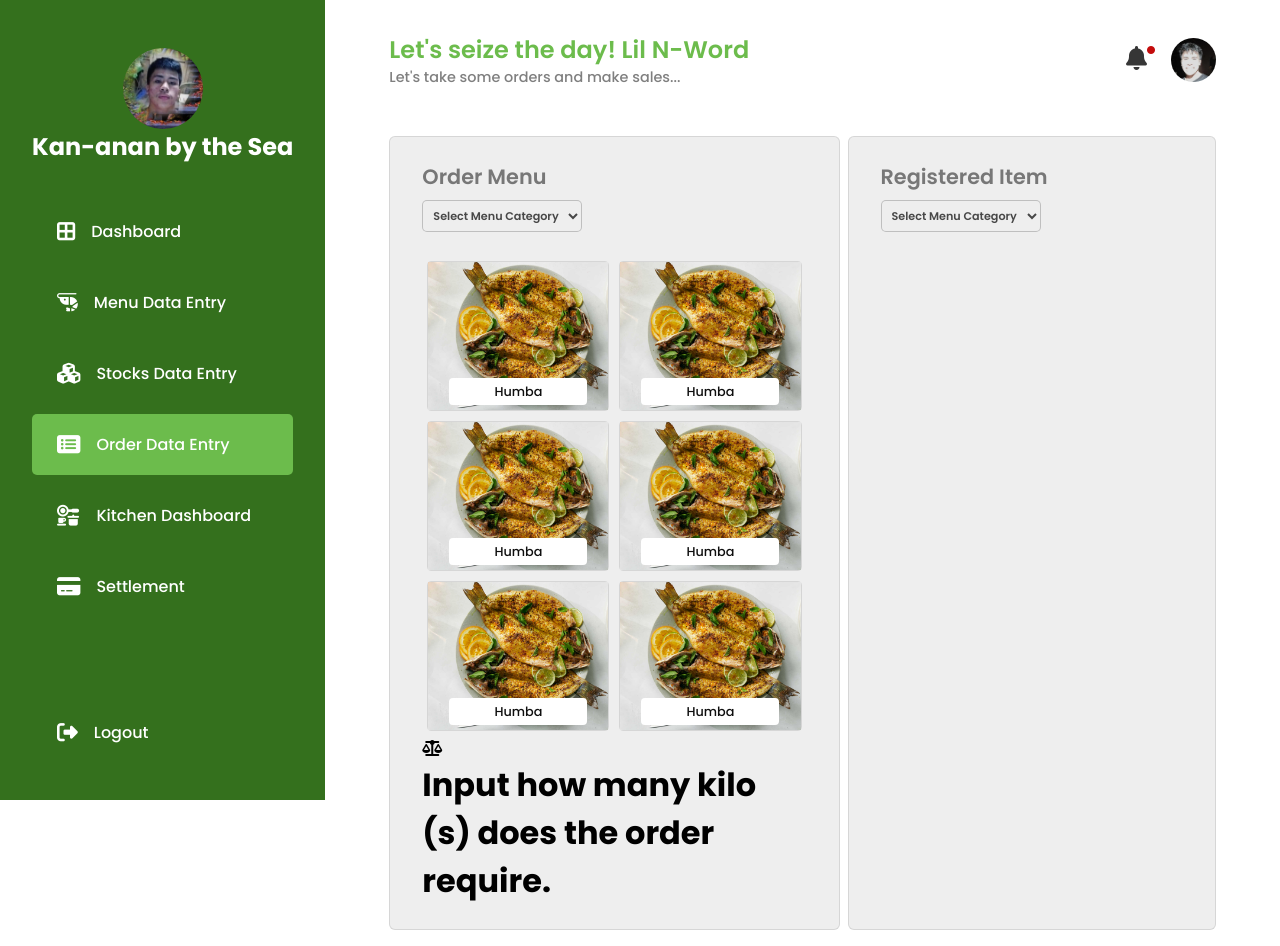
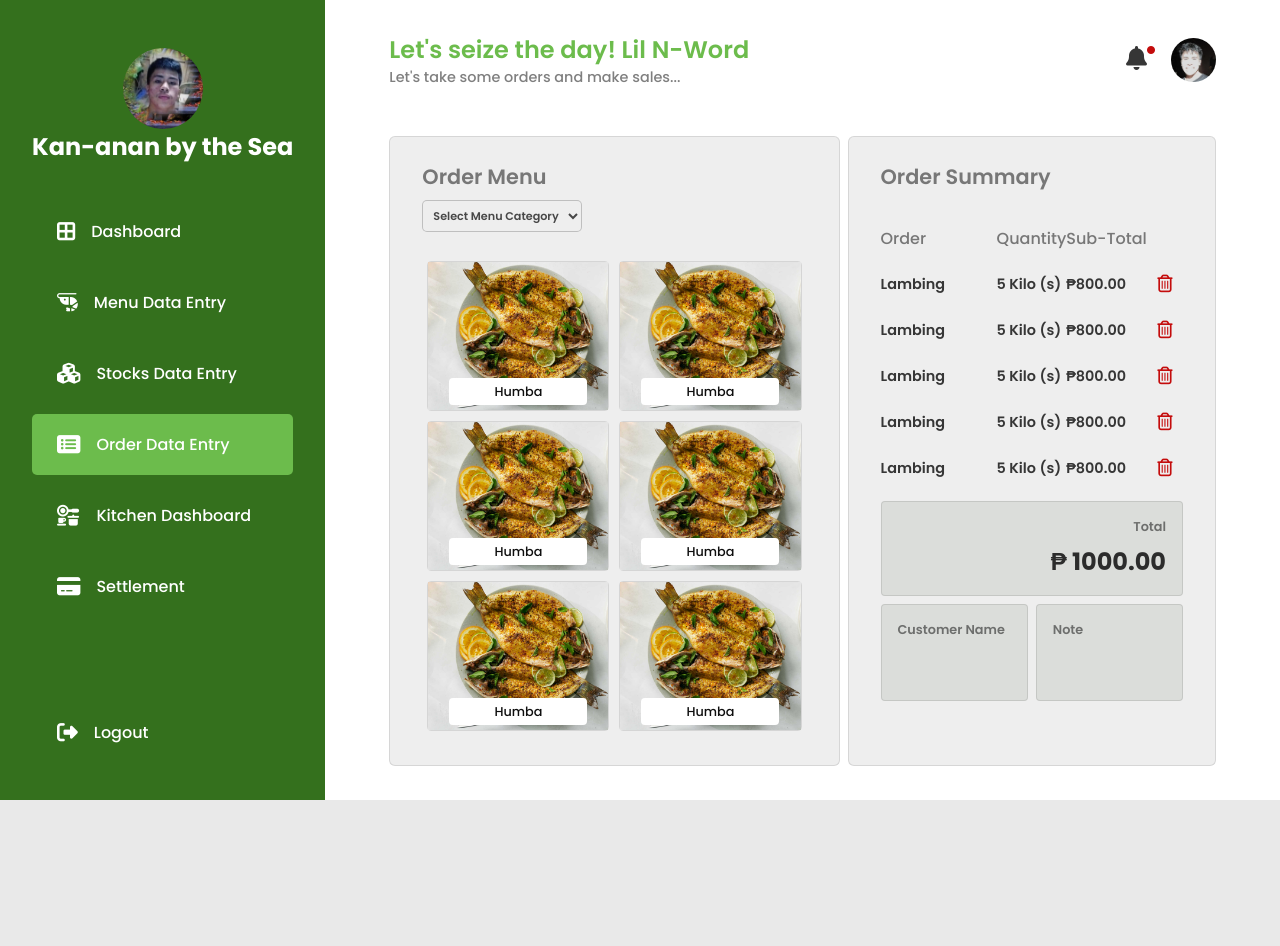
Before and after one commit to definitelynotAldrin/WEB-BASED-SALES-and-INVENTORY, a PHP site: page /public/order_entry.html in a window 1280 px wide. After the commit the page ends 800 px from the top, so only its background shows below. Run offline with PHP 8.4, Linux system fonts and the light colour scheme; some libraries are stand-ins or nearby versions.

Commit message:
order entry

```diff
--- a/css/order_entry.css
+++ b/css/order_entry.css
@@ -298,6 +298,7 @@
     background: var(--secondary-white);
     padding: 1.5rem 2rem;
     border-radius: 6px;
+    position: relative;
 }
 
 .menu-header{
@@ -337,6 +338,8 @@
     align-items: center;
     justify-content: space-between;
     flex-wrap: wrap;
+    max-height: 485px;
+    overflow: auto;
 }
 
 .card{
@@ -375,6 +378,116 @@
     color: var(--darker);
 }
 
+.popup_order_quantity{
+    position: absolute;
+    top: 50%;
+    left: 50%;
+    transform: translate(-50%, -50%);
+    width: 500px;
+    background-color: var(--white);
+    border: 1px solid rgba(0, 0, 0, 0.2);
+    border-radius: 6px;
+    padding: 30px;
+    display: none;
+}
+
+.popup-header{
+    display: flex;
+    align-items: center;
+    gap: 1rem;
+    margin-bottom: 1.5rem;
+}
+
+.popup-header h1{
+    font-size: 1.3rem;
+    font-weight: 600;
+    color: rgba(0, 0, 0, 0.7);
+}
+
+.popup-header i{
+    font-size: 3rem;
+    font-weight: 600;
+    color: var(--light-green);
+}
+
+
+.card-group{
+    display: flex;
+    align-items: center;
+    flex-wrap: wrap;
+}
+
+.card-boxes{
+    width: 75px;
+    padding: 1rem;
+    background-color: var(--secondary-white);
+    border: 1px solid rgba(0, 0, 0, 0.1);
+    border-radius: 4px;
+    display: flex;
+    flex-direction: column;
+    align-items: center;
+    justify-content: center;
+    flex: 1 1 75px;
+    margin: 2px;
+    cursor: pointer;
+}
+
+.card-boxes h3{
+    font-size: 1rem;
+    font-weight: 600;
+    color: var(--darker);
+}
+
+.card-boxes span{
+    font-size: 0.7rem;
+    font-weight: 500;
+    color: var(--dark);
+}
+
+.menu-item-quantity.active{
+    background-color: var(--light-green);
+    border-color: var(--darker);
+}
+
+
+.card-input-field{
+    flex-basis: 162px;
+    flex-direction: row;
+    gap: 0.5rem;
+}
+
+.card-input-field input{
+    width: 100%;
+    padding: 7px;
+    outline: none;
+    border: 1px solid rgba(0, 0, 0, 0.1);
+    background-color: var(--semi-white);
+    font-size: 1rem;
+    font-weight: 600;
+    color: var(--dark);
+}
+
+.card-button-group{
+    margin-top: 1rem;
+}
+
+.card-button-group button{
+    font-size: 1rem;
+    font-weight: 500;
+    text-transform: capitalize;
+    color: var(--white);
+    background-color: var(--light-green);
+    padding: 0.7rem;
+    width: 100%;
+    border-radius: 4px;
+    border: none;
+    outline: none;
+    display: flex;
+    align-items: center;
+    justify-content: center;
+    gap: 0.5rem;
+    cursor: pointer;
+}
 
 .second-panel-section{
     width: 45%;
@@ -382,6 +495,116 @@
     background: var(--secondary-white);
     padding: 1.5rem 2rem;
     border-radius: 6px;
+}
+
+.second-panel-card-container{
+    height: 100%;
+    display: flex;
+    flex-direction: column;
+    justify-content: space-between;
+    max-height: 485px;
+}
+
+.table-container{
+    max-height: 350px;
+    overflow: auto;
+}
+
+table {
+    width: 100%;
+    border-collapse: collapse;
+}
+
+th, td {
+    padding: 10px 0;
+    text-align: left;
+}
+
+th{
+    font-size: 1rem;
+    font-weight: 500;
+    text-transform: capitalize;
+    color: rgba(0, 0, 0, 0.5);
+}
+
+td{
+    font-size: 0.9rem;
+    font-weight: 600;
+    color: var(--dark);
+}
+
+.order-header{
+    width: 150px;
+}
+
+.subtotal-header{
+    white-space: nowrap;
+}
+
+.action-header{
+    width: 50px;
+}
+
+.btn-remove{
+    text-align: center;
+    color: var(--red);
+    font-size: 1.1rem;
+}
+
+
+.card-bottom-container{
+    display: flex;
+    flex-direction: column;
+    gap: 0.5rem;
+}
+
+.card-bottom-groups{
+    display: flex;
+    align-items: center;
+    justify-content: space-between;
+    gap: 0.5rem;
+
+}
+
+.card-bottom-group{
+    display: flex;
+    flex-direction: column;
+    gap: 0.5rem;
+    padding: 1rem;
+    background-color: var(--semi-white);
+    border: 1px solid rgba(0, 0, 0, 0.1);
+    border-radius: 4px;
+    width: 100%;
+}
+
+.total-field{
+    align-items: end;
+}
+
+.total-field span{
+    font-size: 1.5rem;
+    font-weight: 700;
+    color: rgba(0, 0, 0, 0.8);
+}
+
+.card-bottom-group h3{
+    font-size: 0.8rem;
+    font-weight: 600;
+    color: rgba(0, 0, 0, 0.5);
+    text-transform: capitalize;
+    white-space: nowrap;
+}
+
+
+.card-bottom-group input{
+    width: 100%;
+    padding: 0.5rem 0;
+    border: none;
+    outline: none;
+    font-weight: 600;
+    color: var(--darker);
+    background-color: transparent;
+    font-size: 0.9rem;
 }
 
 
@@ -520,6 +743,23 @@
 }
 
 
+@media (max-width: 550px){
+    .popup_order_quantity{
+        width: 450px;
+        padding: 25px;
+    }
+
+    .card-boxes{
+        width: 65px;
+        flex-basis: 65px;
+    }
+
+    .card-input-field{
+        flex-basis: 142px;
+    }
+}
+
+
 @media (max-width: 699px){
     .logo-title{
         display: none;
@@ -529,6 +769,7 @@
         padding: 18px 20px;
         white-space: nowrap;
     }
+
 }
 
 
--- a/js/menu_entry_panel.js
+++ b/js/menu_entry_panel.js
@@ -1,3 +1,5 @@
+// -----------------------------menu entry category---------------------------------------
+
 document.addEventListener('DOMContentLoaded', function() {
     const menuCategory = document.getElementById('menu_insert_category');
     const dishForm = document.querySelector('.inserting-dish-form');
--- a/js/popup_forms.js
+++ b/js/popup_forms.js
@@ -1,3 +1,6 @@
+// -------------------------------pop up stocks edit----------------------------------
+
+
 document.addEventListener('DOMContentLoaded', function() {
     const editbtns = document.querySelectorAll('.btn-edit');
     const closeBtns = document.querySelectorAll('.btn-close');
@@ -28,6 +31,7 @@ document.addEventListener('DOMContentLoaded', function() {
 });
 
 
+// -------------------------------delete confirmation-------------------------------------
 
 
 document.addEventListener('DOMContentLoaded', function() {
--- a/public/order_entry.html
+++ b/public/order_entry.html
@@ -131,69 +131,259 @@
                         </div>
                     </div>
                     <div class="first-panel-cards-container menu-cards-container">
-                        <div class="card menu-order-card">
+                        <div class="card menu-item-card">
                             <img src="../assets/fish haha.jpg" class="card-img menu-img">
                             <div class="card-details menu-card-details">
                                 <span class="card-name menu-name">humba</span>
                             </div>
                         </div>
-                        <div class="card menu-order-card">
+                        <div class="card menu-item-card">
                             <img src="../assets/fish haha.jpg" class="card-img menu-img">
                             <div class="card-details menu-card-details">
                                 <span class="card-name menu-name">humba</span>
                             </div>
                         </div>
-                        <div class="card menu-order-card">
+                        <div class="card menu-item-card">
                             <img src="../assets/fish haha.jpg" class="card-img menu-img">
                             <div class="card-details menu-card-details">
                                 <span class="card-name menu-name">humba</span>
                             </div>
                         </div>
-                        <div class="card menu-order-card">
+                        <div class="card menu-item-card">
                             <img src="../assets/fish haha.jpg" class="card-img menu-img">
                             <div class="card-details menu-card-details">
                                 <span class="card-name menu-name">humba</span>
                             </div>
                         </div>
-                        <div class="card menu-order-card">
+                        <div class="card menu-item-card">
                             <img src="../assets/fish haha.jpg" class="card-img menu-img">
                             <div class="card-details menu-card-details">
                                 <span class="card-name menu-name">humba</span>
                             </div>
                         </div>
-                        <div class="card menu-order-card">
+                        <div class="card menu-item-card">
+                            <img src="../assets/fish haha.jpg" class="card-img menu-img">
+                            <div class="card-details menu-card-details">
+                                <span class="card-name menu-name">humba</span>
+                            </div>
+                        </div>
+                        <div class="card menu-item-card">
+                            <img src="../assets/fish haha.jpg" class="card-img menu-img">
+                            <div class="card-details menu-card-details">
+                                <span class="card-name menu-name">humba</span>
+                            </div>
+                        </div>
+                        <div class="card menu-item-card">
+                            <img src="../assets/fish haha.jpg" class="card-img menu-img">
+                            <div class="card-details menu-card-details">
+                                <span class="card-name menu-name">humba</span>
+                            </div>
+                        </div>
+                        <div class="card menu-item-card">
+                            <img src="../assets/fish haha.jpg" class="card-img menu-img">
+                            <div class="card-details menu-card-details">
+                                <span class="card-name menu-name">humba</span>
+                            </div>
+                        </div>
+                        <div class="card menu-item-card">
+                            <img src="../assets/fish haha.jpg" class="card-img menu-img">
+                            <div class="card-details menu-card-details">
+                                <span class="card-name menu-name">humba</span>
+                            </div>
+                        </div>
+                        <div class="card menu-item-card">
+                            <img src="../assets/fish haha.jpg" class="card-img menu-img">
+                            <div class="card-details menu-card-details">
+                                <span class="card-name menu-name">humba</span>
+                            </div>
+                        </div>
+                        <div class="card menu-item-card">
+                            <img src="../assets/fish haha.jpg" class="card-img menu-img">
+                            <div class="card-details menu-card-details">
+                                <span class="card-name menu-name">humba</span>
+                            </div>
+                        </div>
+                        <div class="card menu-item-card">
+                            <img src="../assets/fish haha.jpg" class="card-img menu-img">
+                            <div class="card-details menu-card-details">
+                                <span class="card-name menu-name">humba</span>
+                            </div>
+                        </div>
+                        <div class="card menu-item-card">
                             <img src="../assets/fish haha.jpg" class="card-img menu-img">
                             <div class="card-details menu-card-details">
                                 <span class="card-name menu-name">humba</span>
                             </div>
                         </div>
                     </div>
-                    <div class="popup_order_quantity main__course">
-                        <div class="popup_order_header">
+                    <div class="popup_order_quantity maincourse-quantity">
+                        <div class="popup-header">
                             <i class="fa-solid fa-scale-balanced"></i>
                             <h1>Input how many kilo (s) does the order require.</h1>
                         </div>
                         <form action="">
-                            <input type="hidden" name="product_id" id="product_id">
-                            <input type="hidden" name="product_name" id="product_name">
-
-
+                            <div class="card-group">
+                                <input type="hidden" name="product_id" id="product_id">
+                                <input type="hidden" name="product_name" id="product_name">
+                                <div class="card-boxes menu-item-quantity">
+                                    <h3>1/4</h3>
+                                    <span>Kilo(s)</span>
+                                </div>
+                                <div class="card-boxes menu-item-quantity">
+                                    <h3>1/2</h3>
+                                    <span>Kilo(s)</span>
+                                </div>
+                                <div class="card-boxes menu-item-quantity">
+                                    <h3>3/4</h3>
+                                    <span>Kilo(s)</span>
+                                </div>
+                                <div class="card-boxes menu-item-quantity">
+                                    <h3>1</h3>
+                                    <span>Kilo(s)</span>
+                                </div>
+                                <div class="card-boxes menu-item-quantity">
+                                    <h3>2</h3>
+                                    <span>Kilo(s)</span>
+                                </div>
+                                <div class="card-boxes menu-item-quantity">
+                                    <h3>3</h3>
+                                    <span>Kilo(s)</span>
+                                </div>
+                                <div class="card-boxes menu-item-quantity">
+                                    <h3>4</h3>
+                                    <span>Kilo(s)</span>
+                                </div>
+                                <div class="card-boxes menu-item-quantity">
+                                    <h3>5</h3>
+                                    <span>Kilo(s)</span>
+                                </div>
+                                <div class="card-boxes card-input-field">
+                                    <input type="number" min="1">
+                                    <span>Kilo(s)</span>
+                                </div>
+                            </div>
+                            <div class="card-button-group">
+                                <button class="btn-proceed" type="submit">
+                                    <span>proceed</span>
+                                    <i class="fa-solid fa-arrow-right"></i>
+                                </button>
+                            </div>
                         </form>
                     </div>
                 </div>
                 <div class="second-panel-section">
                     <div class="menu-header">
-                        <h1 class="menu-header-title">registered item</h1>
-                        <div class="dropdown-category menu-category">
+                        <h1 class="menu-header-title">order summary</h1>
+                        <!-- <div class="dropdown-category menu-category">
                             <select name="menu_category" id="">
                                 <option value="" hidden>select menu category</option>
                                 <option value="Main Course">main course</option>
                                 <option value="Dessert">Dessert</option>s
                                 <option value="Beverages">beverages</option>
                             </select>
+                        </div> -->
+                    </div>
+                    <div class="second-panel-card-container order-summary-section">
+                        <div class="table-container">
+                            <table>
+                                <thead>
+                                    <tr>
+                                        <th class="order-header">order</th>
+                                        <th class="quantity-header">quantity</th>
+                                        <th class="subtotal-header">sub-total</th>
+                                        <th class="action-header"></th>
+                                    </tr>
+                                </thead>
+                                <tbody>
+                                    <tr>
+                                        <td>Lambing</td>
+                                        <td>5 Kilo (s)</td>
+                                        <td>&#8369;800.00</td>
+                                        <td class="btn-remove">
+                                            <i class="fa-regular fa-trash-can"></i>
+                                        </td>
+                                    </tr>
+                                    <tr>
+                                        <td>Lambing</td>
+                                        <td>5 Kilo (s)</td>
+                                        <td>&#8369;800.00</td>
+                                        <td class="btn-remove">
+                                            <i class="fa-regular fa-trash-can"></i>
+                                        </td>
+                                    </tr>
+                                    <tr>
+                                        <td>Lambing</td>
+                                        <td>5 Kilo (s)</td>
+                                        <td>&#8369;800.00</td>
+                                        <td class="btn-remove">
+                                            <i class="fa-regular fa-trash-can"></i>
+                                        </td>
+                                    </tr>
+                                    <tr>
+                                        <td>Lambing</td>
+                                        <td>5 Kilo (s)</td>
+                                        <td>&#8369;800.00</td>
+                                        <td class="btn-remove">
+                                            <i class="fa-regular fa-trash-can"></i>
+                                        </td>
+                                    </tr>
+                                    <tr>
+                                        <td>Lambing</td>
+                                        <td>5 Kilo (s)</td>
+                                        <td>&#8369;800.00</td>
+                                        <td class="btn-remove">
+                                            <i class="fa-regular fa-trash-can"></i>
+                                        </td>
+                                    </tr>
+                                    <tr>
+                                        <td>Lambing</td>
+                                        <td>5 Kilo (s)</td>
+                                        <td>&#8369;800.00</td>
+                                        <td class="btn-remove">
+                                            <i class="fa-regular fa-trash-can"></i>
+                                        </td>
+                                    </tr>
+                                    <tr>
+                                        <td>Lambing</td>
+                                        <td>5 Kilo (s)</td>
+                                        <td>&#8369;800.00</td>
+                                        <td class="btn-remove">
+                                            <i class="fa-regular fa-trash-can"></i>
+                                        </td>
+                                    </tr>
+                                </tbody>
+                            </table>
+                        </div>
+                        <div class="card-bottom-container total-section">
+                            <div class="card-bottom-group total-field">
+                                <h3>total</h3>
+                                <span>&#8369; 1000.00</span>
+                            </div>
+                            <div class="card-bottom-groups">
+                                <div class="card-bottom-group customer-field">
+                                    <h3>customer name</h3>
+                                    <input type="text">
+                                </div>
+                                <div class="card-bottom-group note-field">
+                                    <h3>note</h3>
+                                    <input type="text">
+                                </div>
+                            </div>
+
+                            <!-- <div class="card-bottom-group total-field">
+                                <h3>total</h3>
+                                <span>&#8369; 1000.00</span>
+                            </div>
+                            <div class="card-bottom-group customer-field">
+                                <h3>customer name</h3>
+                                <input type="text">
+                            </div>
+                            <div class="card-bottom-group note-field">
+                                <h3>note</h3>
+                                <input type="text">
+                            </div> -->
                         </div>
                     </div>
-
                 </div>
             </div>
 
@@ -245,9 +435,10 @@
             </div>
         </div>
     </div>
+</div>
 <script src="../js/sidenav.js"></script>
 <script src="../js/menu_entry_panel.js"></script>
 <script src="../js/popup_forms.js"></script>
+<script src="../js/order_entry_panel.js"></script>
 </body>
-
 </html>
```
Also changed, not shown: js/order_entry_panel.js (added, +64 -0 lines).
